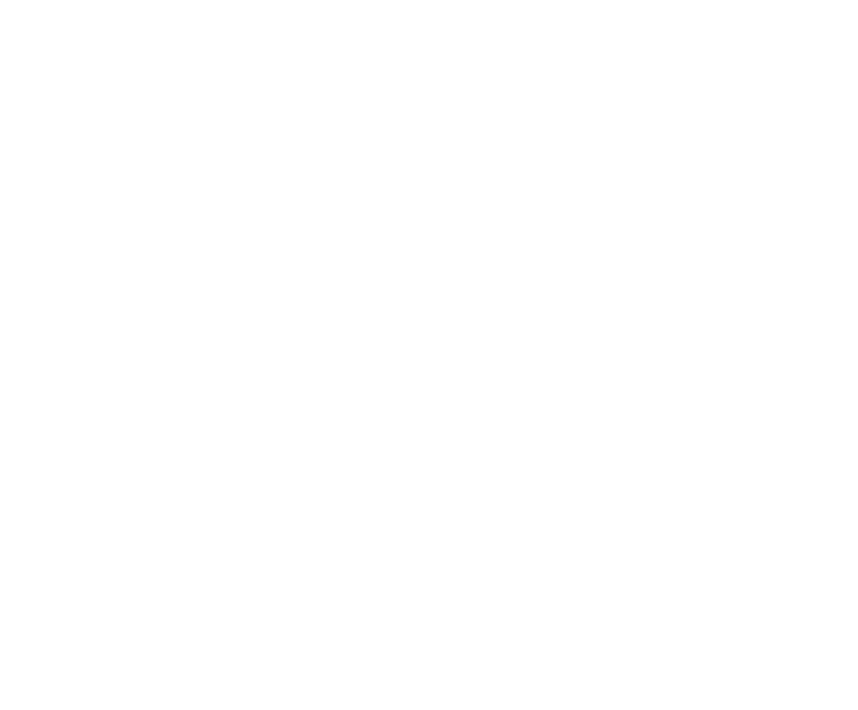
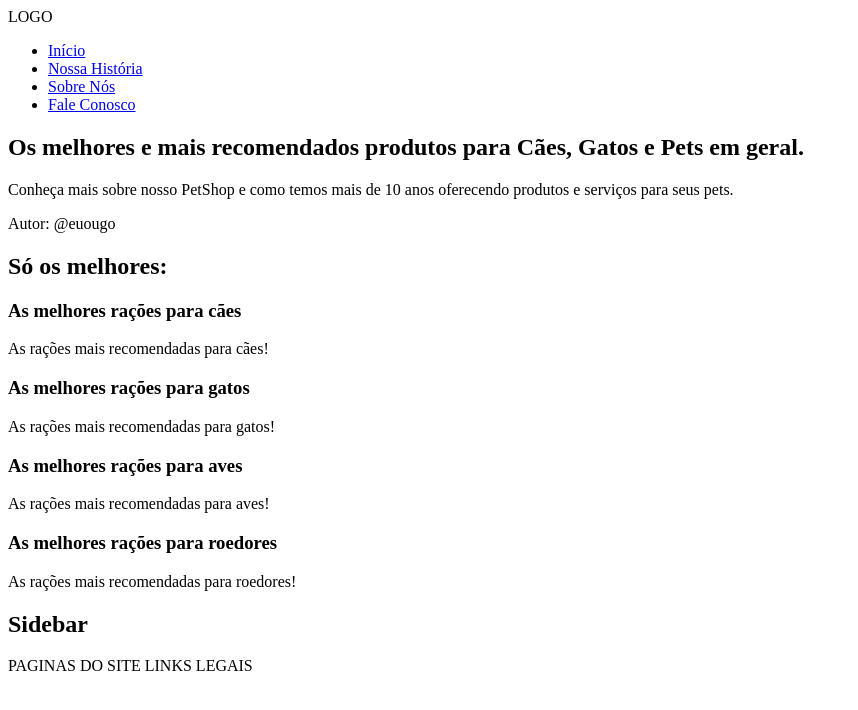
Before and after one commit to euougo/petshop-site, a plain HTML site: page index.html in a window 1280 px wide. Shown: the whole page, without its empty margins (0-858 px from the left). Drawn offline with Linux system fonts and the light colour scheme.

Commit message:
Basic semantic html structure

```diff
--- a/index.html
+++ b/index.html
@@ -7,6 +7,82 @@
     <link rel="stylesheet" href="css/styles.css">
 </head>
 <body>
+    <header>
+        LOGO
+
+        <nav>
+            <ul>
+                <li><a href="#">Início</a></li>
+                <li><a href="#">Nossa História</a></li>
+                <li><a href="#">Sobre Nós</a></li>
+                <li><a href="#">Fale Conosco</a></li>
+            </ul>
+        </nav>
+    </header>
+
+    <main>
+        <article>
+            <header>
+                <h1>Os melhores e mais recomendados produtos para Cães, Gatos e Pets em geral.</h1>
+                <p>Conheça mais sobre nosso PetShop e como temos mais de 10 anos oferecendo produtos e serviços para seus pets.</p>
+            </header>
+
+            <div>
+
+            </div>
+
+            <footer>
+                <p>Autor: @euougo</p>
+            </footer>
+        </article>
+
+        <section>
+            <header>
+                <h1>Só os melhores:</h1>
+            </header>
+
+            <article>
+                <header>
+                    <h1>As melhores rações para cães</h1>
+                    <p>As rações mais recomendadas para cães!</p>
+                </header>
+            </article>
+
+            <article>
+                <header>
+                    <h1>As melhores rações para gatos</h1>
+                    <p>As rações mais recomendadas para gatos!</p>
+                </header>
+            </article>
+
+            <article>
+                <header>
+                    <h1>As melhores rações para aves</h1>
+                    <p>As rações mais recomendadas para aves!</p>
+                </header>
+            </article>
+
+            <article>
+                <header>
+                    <h1>As melhores rações para roedores</h1>
+                    <p>As rações mais recomendadas para roedores!</p>
+                </header>
+            </article>
+        </section>
+    </main>
+
+    <aside>
+        <header>
+            <h1>Sidebar</h1>
+        </header>
+
+
+    </aside>
+
+    <footer>
+        PAGINAS DO SITE
+        LINKS LEGAIS
+    </footer>
 
     <script src="js/scripts.js"></script>
 </body>
```
